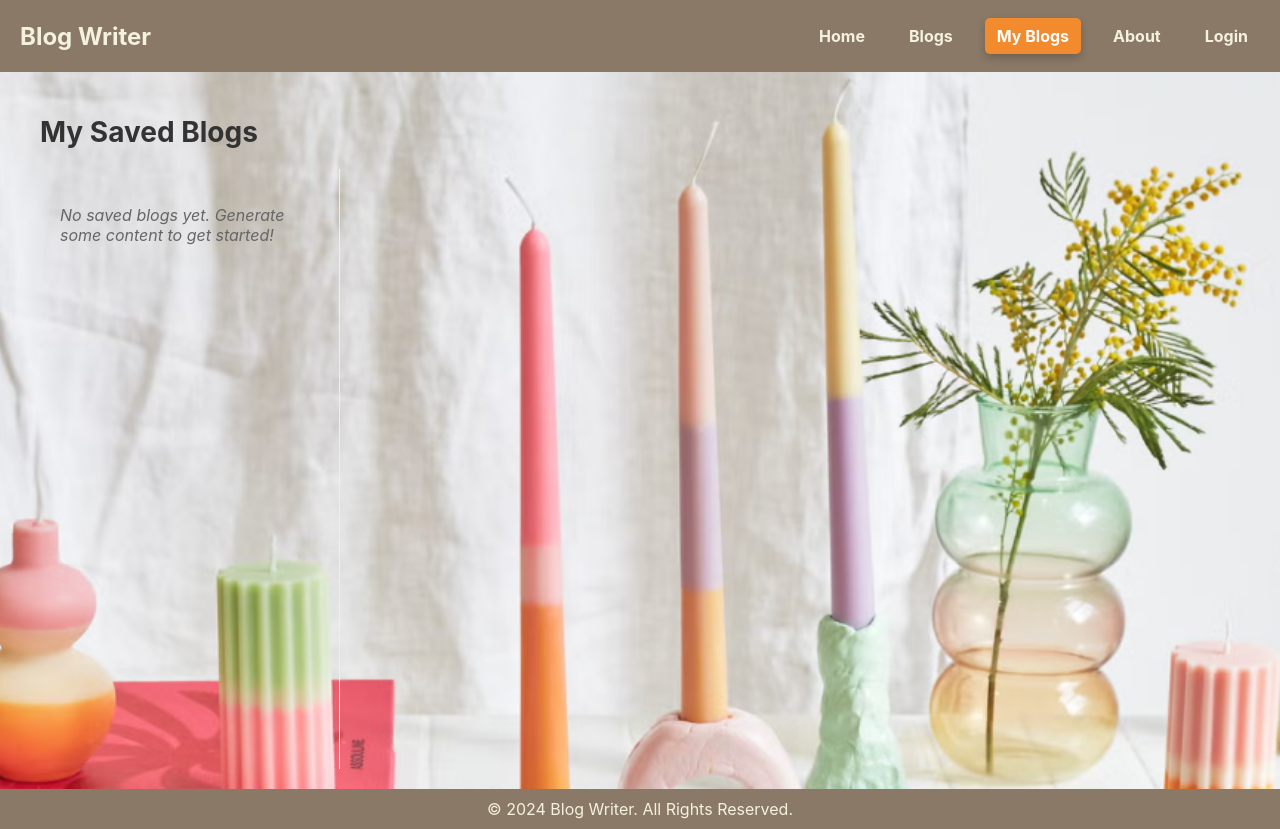
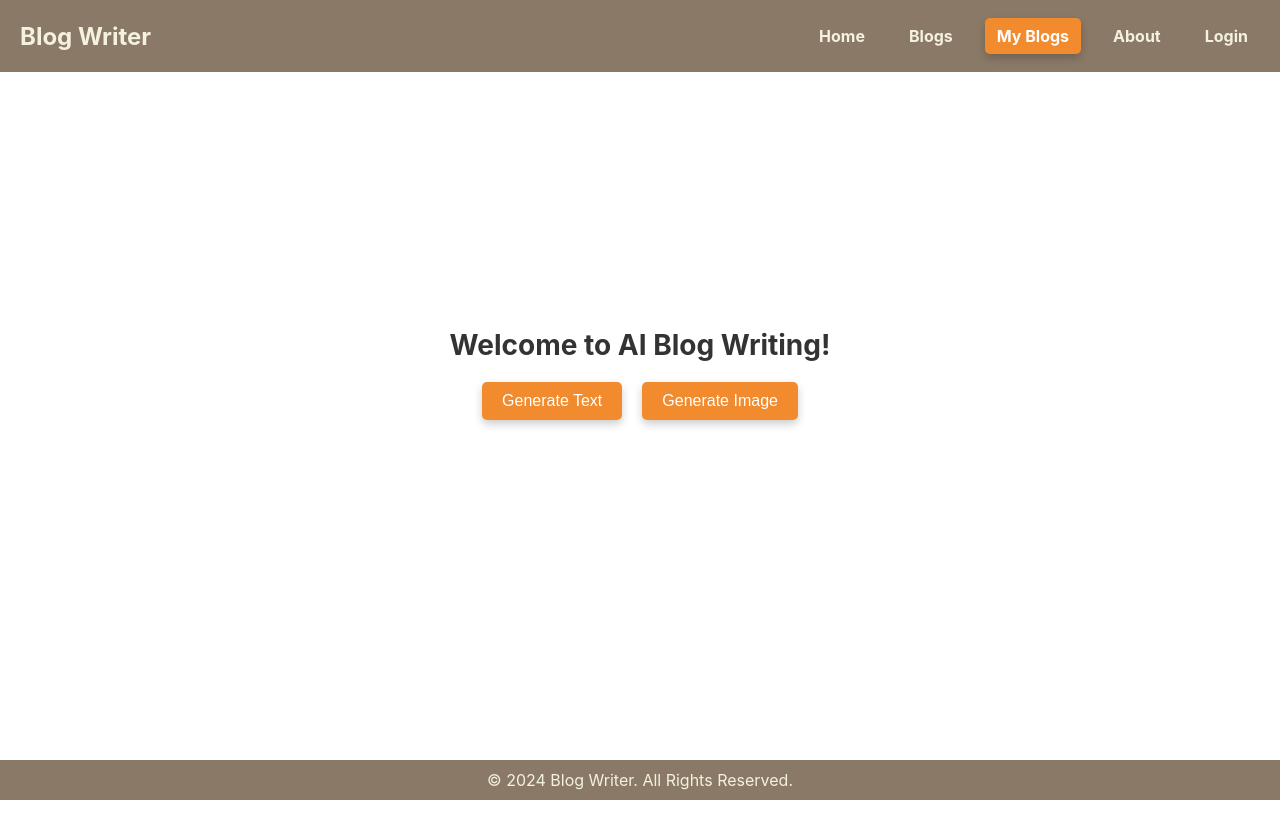
Before and after one commit to Shreeza7/CMPS-420, a React (Create React App) app in the folder frontend/: page /myblogs in a window 1280 px wide. After the commit the page ends 800 px from the top, so only its background shows below. Built offline with nearby package versions, Linux system fonts and the light colour scheme.

Commit message:
recent updated code of generate text & image

```diff
--- a/frontend/package.json
+++ b/frontend/package.json
@@ -11,9 +11,9 @@
     "react": "^18.3.1",
     "react-dom": "^18.3.1",
     "react-router-dom": "^6.27.0",
-    "react-scripts": "5.0.1",
+    "react-scripts": "^5.0.1",
     "together-ai": "^0.8.0",
-    "typescript": "^5.6.3",
+    "typescript": "^4.9.5",
     "web-vitals": "^2.1.4"
   },
   "scripts": {
--- a/frontend/src/App.css
+++ b/frontend/src/App.css
@@ -1,10 +1,10 @@
 body {
   margin: 0;
   font-family: -apple-system, BlinkMacSystemFont, 'Segoe UI', Roboto, 'Helvetica Neue', Arial, sans-serif;
-  background-image: url('./assets/a.png'); /* Update the path to your image */
-  background-size: cover; /* Ensures the image covers the entire background */
-  background-position: center; /* Centers the image */
-  background-repeat: no-repeat; /* Prevents the image from repeating */
+  /*background-image: url('./assets/a.png'); /* Update the path to your image */
+  /*background-size: cover; /* Ensures the image covers the entire background */
+ /* background-position: center; /* Centers the image */
+ /* background-repeat: no-repeat; /* Prevents the image from repeating */
   /*background-color: #F4F1DE;*/
 }
 
--- a/frontend/src/App.js
+++ b/frontend/src/App.js
@@ -2,13 +2,13 @@ import React from 'react';
 import { BrowserRouter as Router, Route, Routes } from 'react-router-dom';
 import './App.css';
 import Header from './components/header';
-import MainSection from './components/MainSection.tsx';
+import MainSection from './components/MainSection';
 import BlogPage from './components/blogs';
 import LoginPage from './components/login';
 import Footer from './components/footer';
 import SignUpPage from './components/signup';
 import AboutPage from './components/about';
-import MyBlogs from './components/MyBlogs.tsx';
+import MyBlogs from './components/MyBlogs';
 
 const App = () => {
   return (
--- a/frontend/src/components/MyBlogs.tsx
+++ b/frontend/src/components/MyBlogs.tsx
@@ -1,4 +1,4 @@
-import React, { useState, useEffect } from 'react';
+import React, { useState } from 'react';
 
 interface BlogPost {
   id: string;
@@ -7,57 +7,211 @@ interface BlogPost {
   date: string;
 }
 
-const MyBlogs: React.FC = () => {
-  const [blogs, setBlogs] = useState<BlogPost[]>([]);
-  const [selectedBlog, setSelectedBlog] = useState<BlogPost | null>(null);
+const API_KEY = "c076e873355eeaf092c773dd003178f173821babc199db31584ba7dca7c26083";
 
-  useEffect(() => {
-    const savedBlogs = JSON.parse(localStorage.getItem('blogPosts') || '[]');
-    setBlogs(savedBlogs);
-  }, []);
+const MainSection: React.FC = () => {
+  const [userInput, setUserInput] = useState<string>('');
+  const [blogContent, setBlogContent] = useState<string>('');
+  const [isLoading, setIsLoading] = useState<boolean>(false);
+  const [blogTitle, setBlogTitle] = useState<string>('');
+  const [showSaveForm, setShowSaveForm] = useState<boolean>(false);
+  const [isTextModalOpen, setTextModalOpen] = useState<boolean>(false);
+  const [isImageModalOpen, setImageModalOpen] = useState<boolean>(false);
+  const [error, setError] = useState<string>('');
 
-  const deleteBlog = (id: string) => {
-    const updatedBlogs = blogs.filter(blog => blog.id !== id);
-    localStorage.setItem('blogPosts', JSON.stringify(updatedBlogs));
-    setBlogs(updatedBlogs);
-    if (selectedBlog?.id === id) {
-      setSelectedBlog(null);
+  const openTextModal = () => {
+    setTextModalOpen(true);
+    setBlogContent('');
+    setShowSaveForm(false);
+    setUserInput('');
+    setError('');
+  };
+
+  const closeTextModal = () => {
+    setTextModalOpen(false);
+    setError('');
+  };
+
+  const openImageModal = () => setImageModalOpen(true);
+  const closeImageModal = () => setImageModalOpen(false);
+
+  const generateBlogContent = async () => {
+    if (!userInput.trim()) {
+      alert('Please enter some text first!');
+      return;
+    }
+
+    setIsLoading(true);
+    setError('');
+
+    try {
+      console.log("Sending request with input:", userInput);
+
+      const response = await fetch('https://api.together.xyz/v1/chat/completions', {
+        method: 'POST',
+        headers: {
+          'Authorization': `Bearer ${API_KEY}`,
+          'Content-Type': 'application/json',
+        },
+        body: JSON.stringify({
+          model: 'meta-llama/Llama-3.2-11B-Vision-Instruct-Turbo',
+          messages: [
+            {
+              role: "system",
+              content: "You are a professional blog writer who creates well-structured, engaging blog posts."
+            },
+            {
+              role: "user",
+              content: `Write a detailed blog post about: ${userInput}`
+            }
+          ],
+          temperature: 0.7,
+          top_p: 0.7,
+          top_k: 50,
+          repetition_penalty: 1,
+          max_tokens: 1000
+        }),
+      });
+
+      console.log("Raw API response:", response);
+
+      if (!response.ok) {
+        const errorText = await response.text();
+        console.error("API Error Response:", errorText);
+        throw new Error(`API request failed with status ${response.status}: ${errorText}`);
+      }
+
+      const data = await response.json();
+      console.log("Parsed API response data:", data);
+
+      if (data.choices && data.choices[0] && data.choices[0].message && data.choices[0].message.content) {
+        const generatedContent = data.choices[0].message.content.trim();
+        console.log("Generated content:", generatedContent);
+        setBlogContent(generatedContent);
+        setShowSaveForm(true);
+        setTextModalOpen(false);
+      } else {
+        console.error("Unexpected API response structure:", data);
+        throw new Error('Invalid API response structure');
+      }
+    } catch (error) {
+      console.error("Full error details:", error);
+      setError(error instanceof Error ? error.message : 'An unknown error occurred');
+      setBlogContent('');
+    } finally {
+      setIsLoading(false);
+    }
+  };
+
+  const saveBlogPost = () => {
+    if (!blogTitle.trim()) {
+      alert('Please enter a title for your blog post');
+      return;
+    }
+
+    try {
+      const newPost: BlogPost = {
+        id: Date.now().toString(),
+        title: blogTitle,
+        content: blogContent,
+        date: new Date().toISOString(),
+      };
+
+      const existingPosts = JSON.parse(localStorage.getItem('blogPosts') || '[]');
+      localStorage.setItem('blogPosts', JSON.stringify([...existingPosts, newPost]));
+
+      setBlogTitle('');
+      setShowSaveForm(false);
+      alert('Blog post saved successfully!');
+    } catch (error) {
+      console.error("Error saving blog post:", error);
+      alert('Failed to save blog post. Please try again.');
     }
   };
 
   return (
-    <div style={containerStyle}>
-      <h2 style={titleStyle}>My Saved Blogs</h2>
-      <div style={contentContainerStyle}>
-        <div style={listStyle}>
-          {blogs.map(blog => (
-            <div key={blog.id} style={blogItemStyle}>
-              <h3
-                style={blogTitleStyle}
-                onClick={() => setSelectedBlog(blog)}
+    <main style={mainStyle}>
+      <h2 style={titleStyle}>Welcome to AI Blog Writing!</h2>
+
+      <div style={optionsContainerStyle}>
+        <button style={buttonStyle} onClick={openTextModal}>
+          Generate Text
+        </button>
+        <button style={buttonStyle} onClick={openImageModal}>
+          Generate Image
+        </button>
+      </div>
+
+      {/* Text Generation Modal */}
+      {isTextModalOpen && (
+        <div style={modalOverlayStyle}>
+          <div style={modalStyle}>
+            <h3 style={modalTitleStyle}>Generate Text</h3>
+            <textarea
+              style={textareaStyle}
+              placeholder="What would you like to write about?"
+              value={userInput}
+              onChange={(e) => setUserInput(e.target.value)}
+            />
+            <div style={modalButtonsStyle}>
+              <button
+                style={{
+                  ...buttonStyle,
+                  ...(isLoading ? { opacity: 0.7, cursor: 'not-allowed' } : {}),
+                }}
+                onClick={generateBlogContent}
+                disabled={isLoading}
               >
-                {blog.title}
-              </h3>
-              <div style={blogMetaStyle}>
-                <span>{new Date(blog.date).toLocaleDateString()}</span>
-                <button
-                  onClick={() => deleteBlog(blog.id)}
-                  style={deleteButtonStyle}
-                >
-                  Delete
+                {isLoading ? 'Generating...' : 'Generate'}
+              </button>
+              <button style={closeButtonStyle} onClick={closeTextModal}>
+                Close
+              </button>
+            </div>
+            {error && <div style={errorStyle}>{error}</div>}
+          </div>
+        </div>
+      )}
+
+      {/* Image Generation Modal */}
+      {isImageModalOpen && (
+        <div style={modalOverlayStyle}>
+          <div style={modalStyle}>
+            <h3 style={modalTitleStyle}>Generate Image</h3>
+            <input
+              type="text"
+              style={inputStyle}
+              placeholder="Describe the image you want to generate..."
+            />
+            <div style={modalButtonsStyle}>
+              <button style={buttonStyle}>Generate Image</button>
+              <button style={closeButtonStyle} onClick={closeImageModal}>
+                Close
               </button>
             </div>
           </div>
-          ))}
-          {blogs.length === 0 && (
-            <p style={emptyMessageStyle}>No saved blogs yet. Generate some content to get started!</p>
+        </div>
       )}
+
+      {/* Display generated blog content */}
+      {blogContent && (
+        <div style={resultStyle}>
+          {showSaveForm && (
+            <div style={saveFormStyle}>
+              <input
+                type="text"
+                placeholder="Enter blog title"
+                value={blogTitle}
+                onChange={(e) => setBlogTitle(e.target.value)}
+                style={titleInputStyle}
+              />
+              <button onClick={saveBlogPost} style={saveButtonStyle}>
+                Save Blog Post
+              </button>
             </div>
-        {selectedBlog && (
-          <div style={previewStyle}>
-            <h2 style={previewTitleStyle}>{selectedBlog.title}</h2>
-            <div style={previewContentStyle}>
-              {selectedBlog.content.split('\n\n').map((paragraph, index) => (
+          )}
+          <div style={blogContentStyle}>
+            {blogContent.split('\n').map((paragraph, index) => (
               <p key={index} style={paragraphStyle}>
                 {paragraph}
               </p>
@@ -65,15 +219,19 @@ const MyBlogs: React.FC = () => {
           </div>
         </div>
       )}
-      </div>
-    </div>
+    </main>
   );
 };
 
-const containerStyle: React.CSSProperties = {
+// Styles
+const mainStyle: React.CSSProperties = {
+  display: 'flex',
+  flexDirection: 'column',
+  alignItems: 'center',
+  justifyContent: 'center',
+  minHeight: '70vh',
+  color: '#333',
   padding: '20px',
-  maxWidth: '1200px',
-  margin: '0 auto',
 };
 
 const titleStyle: React.CSSProperties = {
@@ -82,74 +240,143 @@ const titleStyle: React.CSSProperties = {
   color: '#333',
 };
 
-const contentContainerStyle: React.CSSProperties = {
-  display: 'grid',
-  gridTemplateColumns: '300px 1fr',
+const optionsContainerStyle: React.CSSProperties = {
+  display: 'flex',
   gap: '20px',
-  minHeight: '600px',
+  marginBottom: '20px',
 };
 
-const listStyle: React.CSSProperties = {
-  borderRight: '1px solid #eee',
-  padding: '20px',
+const buttonStyle: React.CSSProperties = {
+  padding: '10px 20px',
+  backgroundColor: '#F28A2E',
+  color: 'white',
+  border: 'none',
+  borderRadius: '5px',
+  fontSize: '16px',
+  cursor: 'pointer',
+  boxShadow: '0 4px 8px rgba(0, 0, 0, 0.2)',
 };
 
-const blogItemStyle: React.CSSProperties = {
+const modalOverlayStyle: React.CSSProperties = {
+  position: 'fixed',
+  top: 0,
+  left: 0,
+  width: '100%',
+  height: '100%',
+  backgroundColor: 'rgba(0, 0, 0, 0.5)',
+  display: 'flex',
+  justifyContent: 'center',
+  alignItems: 'center',
+  zIndex: 1000,
+};
+
+const modalStyle: React.CSSProperties = {
+  backgroundColor: '#FFF',
+  padding: '20px',
+  borderRadius: '10px',
+  width: '90%',
+  maxWidth: '500px',
+  boxShadow: '0 4px 8px rgba(0, 0, 0, 0.2)',
+};
+
+const modalTitleStyle: React.CSSProperties = {
+  fontSize: '24px',
   marginBottom: '20px',
-  padding: '15px',
-  borderRadius: '8px',
-  backgroundColor: '#f5f5f5',
+  color: '#333',
+  textAlign: 'center',
+};
+
+const modalButtonsStyle: React.CSSProperties = {
+  display: 'flex',
+  gap: '10px',
+  justifyContent: 'center',
+  marginTop: '15px',
+};
+
+const textareaStyle: React.CSSProperties = {
+  width: '100%',
+  height: '150px',
+  borderRadius: '5px',
+  padding: '10px',
+  fontSize: '16px',
+  border: '1px solid #D3CBC2',
+  marginBottom: '15px',
+  resize: 'vertical',
+};
+
+const inputStyle: React.CSSProperties = {
+  width: '100%',
+  padding: '10px',
+  borderRadius: '5px',
+  border: '1px solid #D3CBC2',
+  fontSize: '16px',
+  marginBottom: '15px',
+};
+
+const errorStyle: React.CSSProperties = {
+  color: 'red',
+  marginTop: '10px',
+  textAlign: 'center',
+  fontSize: '14px',
+  padding: '10px',
+  backgroundColor: '#ffebee',
+  borderRadius: '4px',
+};
+
+const closeButtonStyle: React.CSSProperties = {
+  padding: '10px 20px',
+  backgroundColor: '#6c757d',
+  color: 'white',
+  border: 'none',
+  borderRadius: '5px',
+  fontSize: '16px',
   cursor: 'pointer',
 };
 
-const blogTitleStyle: React.CSSProperties = {
-  margin: '0 0 10px 0',
-  fontSize: '18px',
-  color: '#333',
+const resultStyle: React.CSSProperties = {
+  width: '80%',
+  maxWidth: '800px',
+  backgroundColor: 'white',
+  padding: '30px',
+  borderRadius: '10px',
+  marginTop: '20px',
+  boxShadow: '0 4px 8px rgba(0, 0, 0, 0.1)',
 };
 
-const blogMetaStyle: React.CSSProperties = {
+const saveFormStyle: React.CSSProperties = {
+  marginBottom: '20px',
   display: 'flex',
-  justifyContent: 'space-between',
-  alignItems: 'center',
-  fontSize: '14px',
-  color: '#666',
+  gap: '10px',
+  width: '100%',
 };
 
-const deleteButtonStyle: React.CSSProperties = {
-  padding: '5px 10px',
-  backgroundColor: '#ff4444',
+const titleInputStyle: React.CSSProperties = {
+  flex: 1,
+  padding: '10px',
+  fontSize: '16px',
+  borderRadius: '5px',
+  border: '1px solid #D3CBC2',
+};
+
+const saveButtonStyle: React.CSSProperties = {
+  padding: '10px 20px',
+  backgroundColor: '#4CAF50',
   color: 'white',
   border: 'none',
-  borderRadius: '4px',
+  borderRadius: '5px',
   cursor: 'pointer',
+  fontSize: '16px',
 };
 
-const previewStyle: React.CSSProperties = {
-  padding: '20px',
-  backgroundColor: 'white',
-  borderRadius: '8px',
-  boxShadow: '0 2px 4px rgba(0,0,0,0.1)',
-};
-
-const previewTitleStyle: React.CSSProperties = {
-  marginBottom: '20px',
-  fontSize: '24px',
-  color: '#333',
-};
-
-const previewContentStyle: React.CSSProperties = {
+const blogContentStyle: React.CSSProperties = {
   lineHeight: '1.6',
   color: '#333',
 };
 
 const paragraphStyle: React.CSSProperties = {
   marginBottom: '16px',
+  fontSize: '16px',
+  lineHeight: '1.6',
 };
 
-const emptyMessageStyle: React.CSSProperties = {
-  color: '#666',
-  fontStyle: 'italic',
-};
-
-export default MyBlogs;
+export default MainSection;
```
Also changed, not shown: 1 other file (tests, documents, lock files or other folders). Lines whose indentation alone changed are shown as unchanged.
